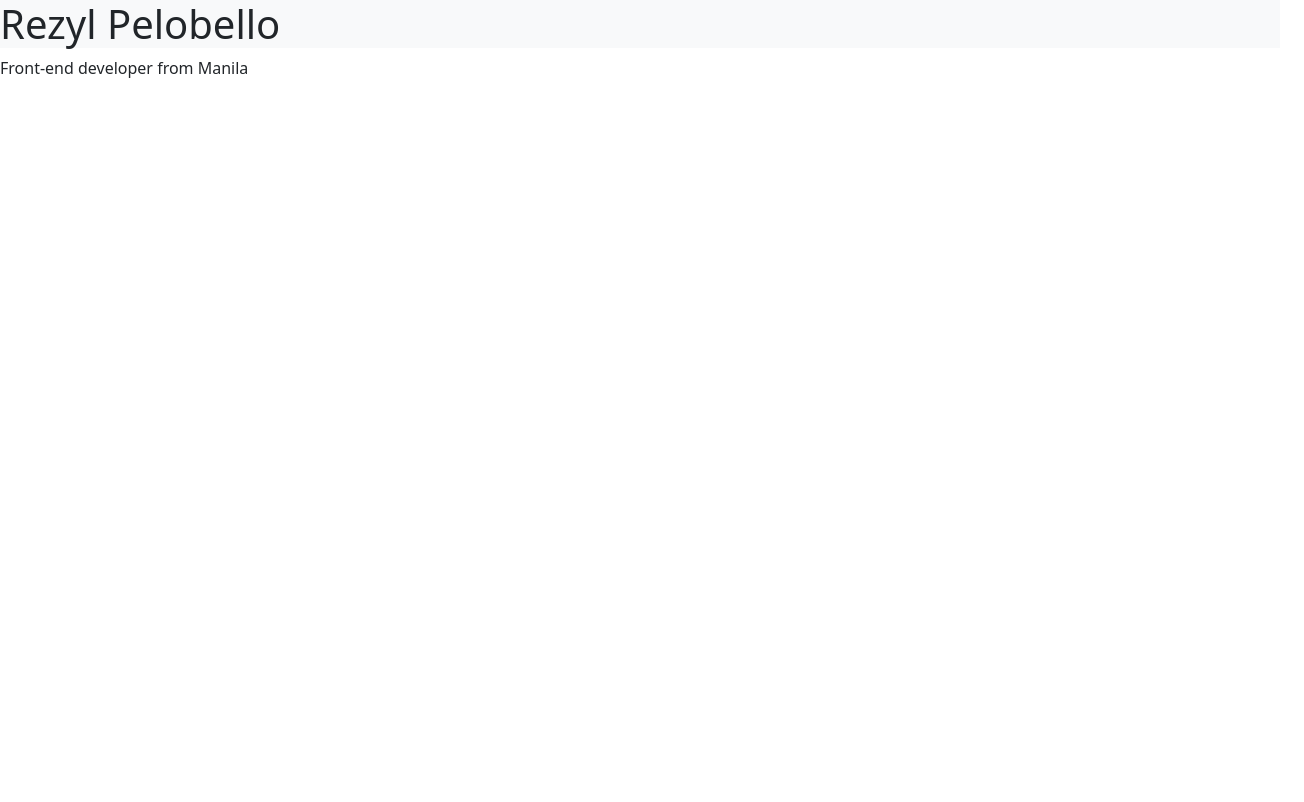
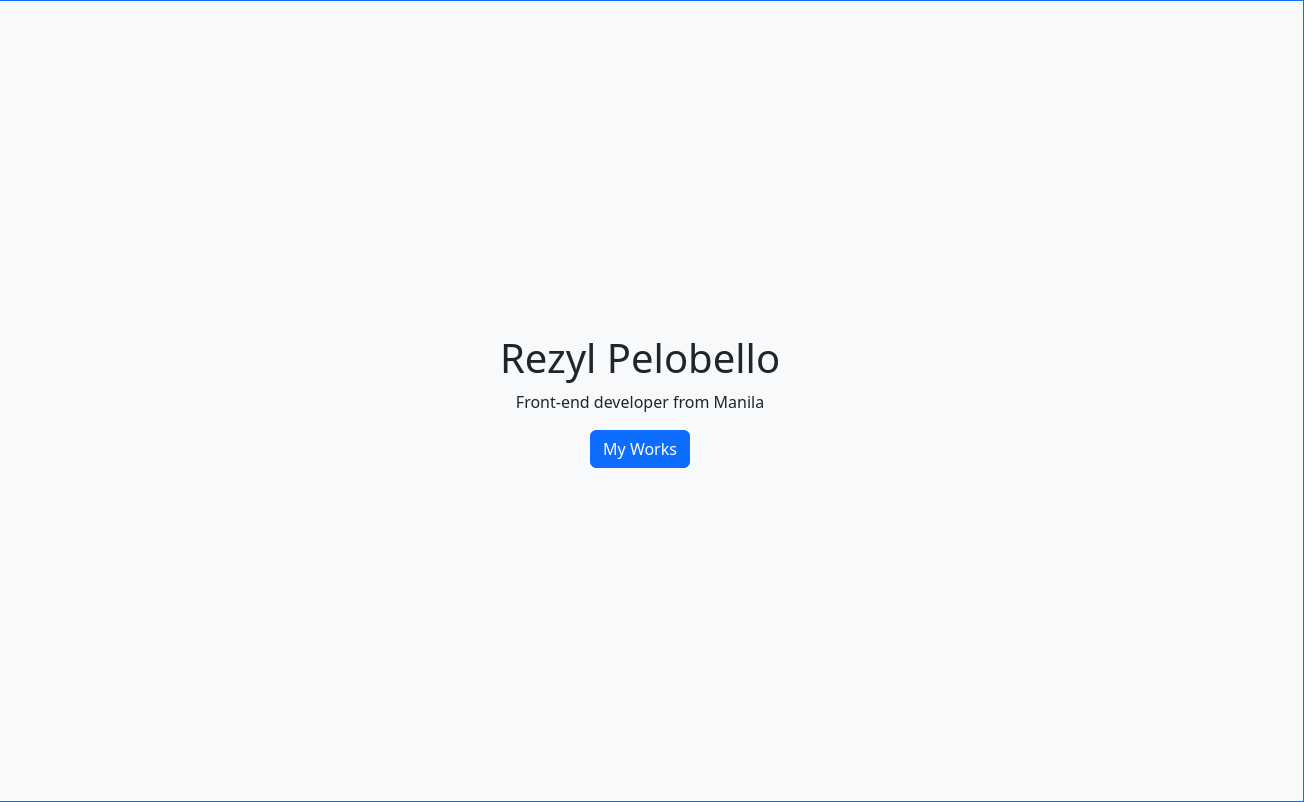
Before and after one commit to rez06/Shecodes-portfolio, a plain HTML site: page index.html in a window 1280 px wide. Shown: the whole page, 1304 px wide, since content can reach past the window. Drawn offline with nearby package versions, Linux system fonts and the light colour scheme.

Commit message:
Added the hero page

```diff
--- a/index.html
+++ b/index.html
@@ -8,10 +8,17 @@
     <link rel="stylesheet" href="https://cdnjs.cloudflare.com/ajax/libs/font-awesome/6.3.0/css/all.min.css" integrity="sha512-SzlrxWUlpfuzQ+pcUCosxcglQRNAq/DZjVsC0lE40xsADsfeQoEypE+enwcOiGjk/bSuGGKHEyjSoQ1zVisanQ==" crossorigin="anonymous" referrerpolicy="no-referrer" />
     <title>Rezyl Pelobello- Portfolio</title>
 </head>
-<body>
+<body class="bg-body-tertiary">
     <main>
-        <h1 class="bg-body-tertiary">Rezyl Pelobello</h1>
-        <p>Front-end developer from Manila</p>
+        <div class="row gx-5  border border-primary">
+            <div class="min-vh-100 gx-5 col d-flex flex-column justify-content-center align-items-center">
+            <h1>Rezyl Pelobello</h1>
+            <p>Front-end developer from Manila</p>
+            <button type="button" class="btn btn-primary">My Works</button>
+            </div>
+
+        </div>
+
 
     </main>
 
```
